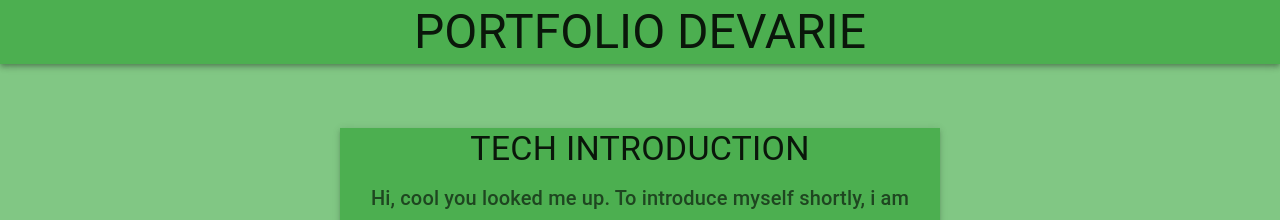
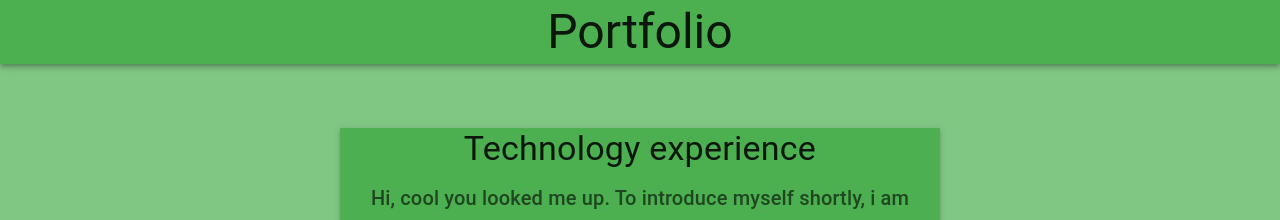
Before and after one commit to devarie/portfolio, a React (Create React App) app: page / in a window 1280 px wide. Shown: the top 220 px of the page. Built offline with nearby package versions, Linux system fonts and the light colour scheme.

Commit message:
changed styling a bit

```diff
--- a/src/Main.js
+++ b/src/Main.js
@@ -100,7 +100,7 @@ const theme = createTheme({
     primary: {
       light: green[300],
       main: green[500],
-      dark: green[700]
+      dark: green[800]
     },
     secondary: {
       light: purple[300],
@@ -133,7 +133,7 @@ export default function Main() {
         <Toolbar className={classes.toolbar}>
           {/* <CameraIcon sx={{ mr: 2 }} /> */}
           <Typography display="flex" justifycontent="center"variant="h3" color="text.primary" align="center" >
-         PORTFOLIO DEVARIE </Typography>
+         Portfolio </Typography>
         </Toolbar>
       </AppBar>
       <main>
@@ -153,7 +153,7 @@ export default function Main() {
               color="text.primary"
               gutterBottom
             >
-              TECH INTRODUCTION
+              Technology experience
             </Typography>
             <Typography variant="h6" align="center" color="text.secondary" paragraph>
             Hi, cool you looked me up. To introduce myself shortly, i am a medior developer with 2 years of experience. Starting off with Python, switched and builded Wordpress websites, i now landed at making front-end Javascript React Websites with all kind of integrations.
@@ -165,7 +165,9 @@ export default function Main() {
           <Stack direction="row" spacing={1} justifyContent="center">
           <Chip icon={<EmailTwoToneIcon/>} label="Schaaparie@gmail.com" />
       <Chip icon={<AddIcCallTwoToneIcon/>} label="0031646286086" />
+      <Link color="inherit" href="https://github.com/devarie" underline='hover'>
       <Chip icon={<GitHubIcon/>} label="devarie" />
+      </Link>
       </Stack>
         </Box>
         <Box sx={{ boxShadow: 0, bgcolor: 'primary.dark'}}>
```
